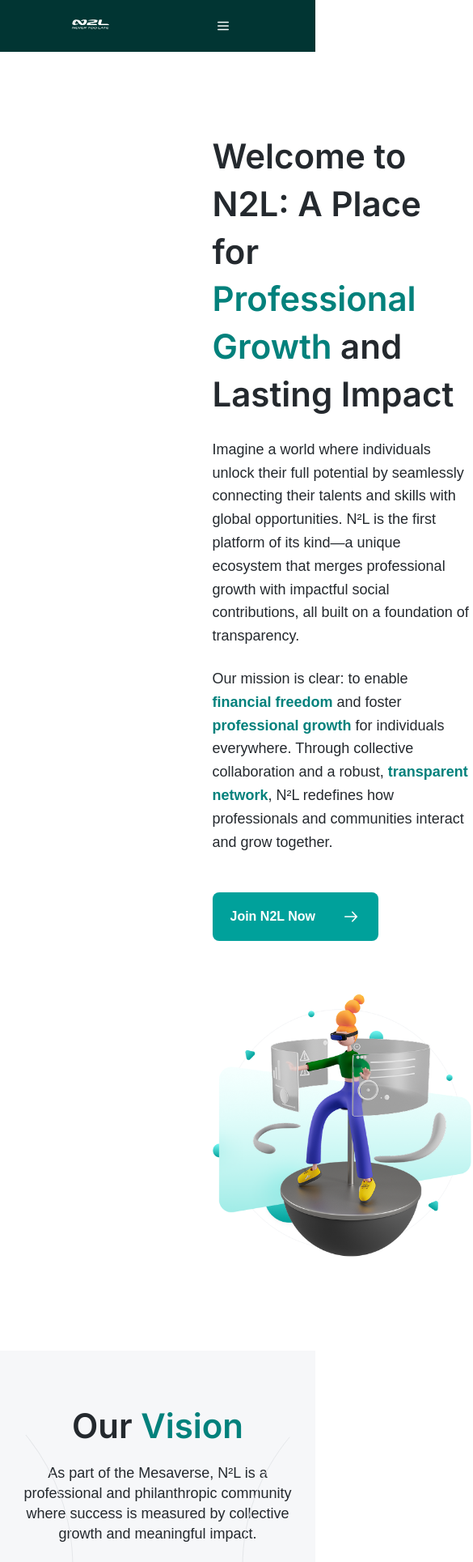
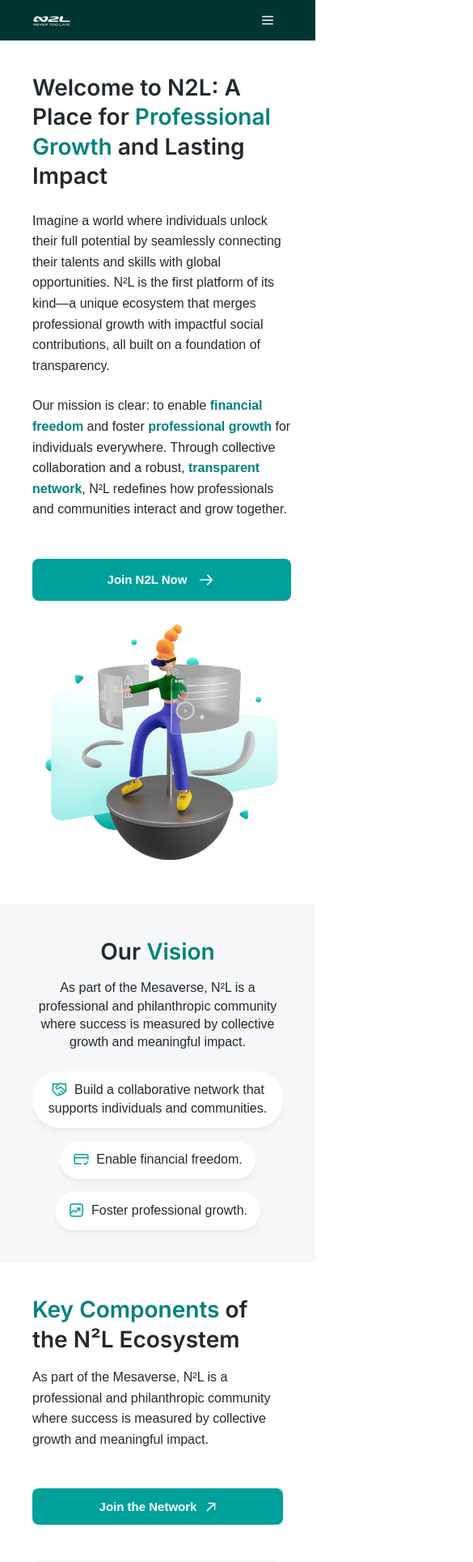
Before and after one commit to alekssawa/N2L, a React (Vite) app in the folder client/: page / in a window 390 px wide. Shown: the top 1929 px of the page at 81% size, 585 px wide, since content can reach past the window. Built offline with nearby package versions, Linux system fonts and the light colour scheme; a web font is replaced by a local one.

Commit message:
add mobile adaptation

```diff
--- a/client/src/components/footer/Footer.module.css
+++ b/client/src/components/footer/Footer.module.css
@@ -21,13 +21,24 @@
 
 .footer__container__up {
   display: flex;
+  position: relative;
   justify-content: space-between;
   align-items: center;
+  text-align: center;
+}
+
+.footer__menu__bar_up {
+  display: flex;
+  align-items: center;
+  /* выравнивание по вертикали */
+  gap: 16px;
+  /* вместо margin-right на каждом спане */
 }
 
 .footer__menu__bar_up span {
+  /* text-align: center; */
   color: #e5e7ea;
-  margin-right: 16px;
+  /* margin-right: 16px; */
   font-size: 14px;
   font-weight: 400;
   line-height: 1.43;
@@ -43,6 +54,7 @@
   padding-bottom: 18px;
   width: 100%;
   object-fit: contain;
+  user-select: none;
 }
 
 .footer__container__down {
@@ -69,6 +81,7 @@
 .footer__container__social__icons {
   float: right;
   align-items: center;
+  user-select: none;
 }
 
 .footer__container__social__icons img {
@@ -78,3 +91,46 @@
 .footer__container__social__icons img:last-child {
   margin-right: 0px;
 }
+
+@media (max-width: 480px) {
+  .footer__container {
+    padding: 24px 16px;
+  }
+
+  .footer__container__up img {
+    margin-left: 8px;
+    width: 42px;
+    height: 22px;
+  }
+
+  .footer__menu__bar_up {
+    gap: 0px;
+  }
+
+  .footer__menu__bar_up span {
+    margin-right: 11px;
+    font-size: 8px;
+    line-height: 1.3;
+  }
+
+  .footer__line {
+    padding-top: 12px;
+    padding-bottom: 12px;
+  }
+
+  .footer__menu__bar_down span {
+    margin-right: 11px;
+    font-size: 8px;
+    line-height: 1.3;
+  }
+
+  .footer__container__social__icons img {
+    margin-right: 11px;
+    width: 16px;
+    height: auto;
+  }
+
+  .footer__container__social__icons img:last-child {
+    margin-right: 0px;
+  }
+}
--- a/client/src/components/header/Header.module.css
+++ b/client/src/components/header/Header.module.css
@@ -3,6 +3,7 @@
   overflow: hidden;
   background-color: #013533;
   font-family: Arial;
+  width: 100%;
 }
 
 .Logo {
@@ -14,9 +15,11 @@
 }
 
 .Logo img {
-  width: 64px; /* подбери под нужный размер */
+  width: 64px;
+  /* подбери под нужный размер */
   height: 34px;
   object-fit: contain;
+  user-select: none;
 }
 
 /* The dropdown container */
@@ -34,8 +37,11 @@
   color: white;
   padding: 14px 16px;
   background-color: inherit;
-  font-family: inherit; /* Important for vertical align on mobile phones */
-  margin: 0; /* Important for vertical align on mobile phones */
+  font-family: inherit;
+  /* Important for vertical align on mobile phones */
+  margin: 0;
+  /* Important for vertical align on mobile phones */
+  user-select: none;
 }
 
 /* Add a red background color to navbar links on hover */
@@ -62,16 +68,19 @@
 
 /* Links inside the dropdown */
 .dropdown__content a {
-  display: flex; /* нужно для gap */
+  display: flex;
+  /* нужно для gap */
   align-items: center;
   color: black;
   padding: 12px;
   text-decoration: none;
   text-align: left;
-  gap: 8px; /* работает только с flex или grid */
+  gap: 8px;
+  /* работает только с flex или grid */
   font-weight: 400;
   font-size: 14px;
   border-radius: 8px;
+  user-select: none;
 }
 
 .dropdown__content a:not(:last-child) {
@@ -79,10 +88,12 @@
 }
 
 .dropdown__content a img {
-  width: 20px; /* подбери под нужный размер */
+  width: 20px;
+  /* подбери под нужный размер */
   height: 20px;
   object-fit: contain;
   color: #454c52;
+
 }
 
 .dropdown__content a.highlight {
@@ -107,3 +118,18 @@
 .dropdown:hover .dropdown__content {
   display: block;
 }
+
+
+@media (max-width: 480px) {
+  .Logo {
+    padding: 8px 32px;
+  }
+
+  .dropdown {
+    padding-right: 32px;
+  }
+
+  .dropdown .dropbtn  {
+    padding: 7px 9px;
+  }
+}
--- a/client/src/components/interval/Interval.module.css
+++ b/client/src/components/interval/Interval.module.css
@@ -6,9 +6,11 @@
   padding: 0 24px;
   display: flex;
   flex-direction: column;
-  align-items: center; /* вот это важно */
+  align-items: center;
+  /* вот это важно */
   text-align: center;
 }
+
 .interval_container {
   position: relative;
   overflow: hidden;
@@ -70,6 +72,14 @@
     0px 3px 3px 0px rgba(199, 199, 199, 9%),
     0px 1px 2px 0px rgba(199, 199, 199, 10%);
 }
+
+.interval_advantage_container span {
+  font-size: 18px;
+  font-weight: 400;
+  line-height: 1.4;
+  color: #24292e;
+}
+
 .left_ellipse {
   position: absolute;
   top: 50%;
@@ -81,6 +91,7 @@
   background-repeat: no-repeat;
   background-size: contain;
   pointer-events: none;
+  user-select: none;
 }
 
 .right_ellipse {
@@ -94,6 +105,7 @@
   background-repeat: no-repeat;
   background-size: contain;
   pointer-events: none;
+  user-select: none;
 }
 
 .interval_advantage_container img {
@@ -106,3 +118,38 @@
   line-height: 1.4;
   color: #24292e;
 }
+
+@media (max-width: 480px) {
+  .right_ellipse,
+  .left_ellipse {
+    display: none;
+  }
+   .interval_container {
+    padding: 40px 16px;
+  }
+
+  .interval_title {
+    font-size: 28px;
+    line-height: 1.3;
+  }
+  .interval_advantage_container span,
+  .interval_description {
+    font-size: 16px;
+  }
+/*
+  .promo_button {
+    width: 100%;
+    justify-content: center;
+    gap: 12px;
+    padding: 14px 18px;
+    font-size: 15px;
+  }
+
+  .promo_image {
+    justify-content: center;
+  }
+
+  .promo_image img {
+    max-width: 90%;
+  } */
+}
--- a/client/src/components/promoSection1/PromoSection1.module.css
+++ b/client/src/components/promoSection1/PromoSection1.module.css
@@ -2,7 +2,7 @@
   max-width: 1280px;
   width: 100%;
   margin: 0 auto;
-  padding: 0 24px; /* добавим немного безопасного бокового паддинга */
+  padding: 0 24px;
 }
 
 .promo_container {
@@ -81,3 +81,40 @@
   max-width: 100%;
   height: auto;
 }
+
+
+@media (max-width: 480px) {
+  .promo_container {
+    padding: 40px 16px;
+  }
+
+  .promo_content {
+    flex-direction: column;
+    gap: 24px;
+  }
+
+  .promo_title {
+    font-size: 28px;
+    line-height: 1.3;
+  }
+
+  .promo_description {
+    font-size: 16px;
+  }
+
+  .promo_button {
+    width: 100%;
+    justify-content: center;
+    gap: 12px;
+    padding: 14px 18px;
+    font-size: 15px;
+  }
+
+  .promo_image {
+    justify-content: center;
+  }
+
+  .promo_image img {
+    max-width: 90%;
+  }
+}
--- a/client/src/components/promoSection2/PromoSection2.module.css
+++ b/client/src/components/promoSection2/PromoSection2.module.css
@@ -1,13 +1,16 @@
 .ecosystem_section {
-  padding: 100px 24px /*calc(79.5px * 3)*/;
+  padding: 100px 24px
+    /*calc(79.5px * 3)*/
+  ;
   background-color: white;
   width: 100%;
 }
 
 .container {
   max-width: 1280px;
-  margin: 0 auto; /* центрирует */
   width: 100%;
+  margin: 0 auto;
+  padding: 0 24px;
 }
 
 .ecosystem_content {
@@ -111,3 +114,49 @@
   font-size: 18px;
   color: #24292e;
 }
+
+@media (max-width: 480px) {
+  .ecosystem_section {
+    padding: 40px 16px;
+  }
+
+  .ecosystem_content {
+    gap: 24px;
+  }
+
+  .title {
+    font-size: 28px;
+    line-height: 1.3;
+  }
+
+  .description {
+    font-size: 16px;
+  }
+
+  .cta_button {
+    position: relative;
+    margin-top: 48px;
+    margin-bottom: 20px;
+    width: 100%;
+    justify-content: center;
+    gap: 12px;
+    padding: 14px 18px;
+    font-size: 15px;
+  }
+
+  .ecosystem_cards {
+
+    flex-direction: column;
+  }
+
+  .card h3 {
+    font-size: 16px;
+    line-height: 1.3;
+  }
+
+  .card p {
+    line-height: 1.3;
+    font-size: 12px;
+  }
+
+}
--- a/client/src/components/promoSection3/PromoSection3.module.css
+++ b/client/src/components/promoSection3/PromoSection3.module.css
@@ -10,6 +10,7 @@
   /* центрирует */
   width: 100%;
   position: relative;
+  /* padding: 0 24px; */
 }
 
 .membership_header {
@@ -42,7 +43,7 @@
   max-width: 670px;
 }
 
-.row {
+/* .row {
   display: flex;
   position: relative;
   z-index: 2;
@@ -50,17 +51,40 @@
   gap: 20px;
   flex-wrap: wrap;
   padding-bottom: 20px;
+} */
+
+.firstRow {
+  display: grid;
+  grid-template-columns: repeat(4, 1fr);
+  gap: 20px;
+  padding-bottom: 20px;
+  max-width: calc(305px * 4 + 20px * 3); /* примерная ширина под 4 блока и gap */
+  margin: 0 auto;
+  position: relative;
+  z-index: 2;
+}
+
+/* Для второй строки — 3 колонки */
+.secondRow {
+  display: grid;
+  grid-template-columns: repeat(3, 1fr);
+  gap: 20px;
+  /* padding-bottom: 20px; */
+  max-width: calc(413px * 3 + 20px * 2);
+  margin: 0 auto;
+  position: relative;
+  z-index: 2;
 }
 
 .blockShadow {
-  flex: 1 1;
+  /* flex: 1 1; */
   position: relative;
   overflow: hidden;
-  width: 305px;
+  /* width: 305px; */
+  width: 100%;
   max-width: 305px;
   height: 360px;
   background-color: #ced2d6;
-  /* background-color: white; */
   padding-top: 15px;
   text-align: center;
   font-size: 18px;
@@ -83,7 +107,8 @@
   left: -5px;
   border-radius: 20px;
   height: 370px;
-  width: 315px;
+  /* max-width: 315px; */
+  width: 102.5%;
   background-color: #ffffff;
 }
 
@@ -95,10 +120,11 @@
 }
 
 .blockShadowWide {
-  flex: 1 1;
+  /* flex: 1 1; */
   position: relative;
   overflow: hidden;
-  width: 413.33px;
+  /* width: 413.33px; */
+  width: 100%;
   max-width: 413.33px;
   height: 360px;
   background-color: #ced2d6;
@@ -124,7 +150,8 @@
   left: -5px;
   border-radius: 20px;
   height: 370px;
-  width: 423.33px;
+  /* width: 423.33px; */
+  width: 102.5%;
   background-color: #ffffff;
 }
 
@@ -225,6 +252,7 @@
   background-repeat: no-repeat;
   background-size: contain;
   pointer-events: none;
+  user-select: none;
 }
 
 .promo_Decorative_Element_001 {
@@ -236,6 +264,7 @@
   background-repeat: no-repeat;
   background-size: contain;
   pointer-events: none;
+  user-select: none;
 }
 
 .promo_Decorative_Element_002 {
@@ -246,4 +275,47 @@
   background-repeat: no-repeat;
   background-size: contain;
   pointer-events: none;
+  user-select: none;
 }
+
+@media (max-width: 480px) {
+  .membership_section {
+    padding: 40px 16px;
+  }
+
+  .title {
+    font-size: 28px;
+    line-height: 1.3;
+  }
+
+  .description {
+    font-size: 16px;
+    /* margin: 0 auto 32px auto; */
+  }
+
+  .firstRow,
+  .secondRow {
+    grid-template-columns: 1fr;
+    max-width: 100%;
+  }
+
+  .secondRow {
+    max-width: calc(305px * 4 + 20px * 3);
+  }
+
+  .blockShadow {
+    max-width: 100%;
+  }
+
+  .blockShadowWide {
+    max-width: 100%;
+  }
+
+  .promo_Ellipse_003,
+  .promo_Decorative_Element_001,
+  .promo_Decorative_Element_002{
+    display: none;
+  }
+
+
+}
--- a/client/src/components/promoSection3/PromoSection3.tsx
+++ b/client/src/components/promoSection3/PromoSection3.tsx
@@ -28,7 +28,7 @@
             values your expertise and amplifies your impact:
           </p>
         </div>
-        <div className={styles.row}>
+        <div className={styles.firstRow}>
           <div className={styles.blockShadow}>
             <div className={styles.block}>
               <div className={styles.title1}>
@@ -182,7 +182,7 @@
             </div>
           </div>
         </div>
-        <div className={styles.row}>
+        <div className={styles.secondRow}>
           <div className={styles.blockShadowWide}>
             <div className={styles.blockWide}>
               <div className={styles.title1}>
--- a/client/src/components/promoSection4/PromoSection4.module.css
+++ b/client/src/components/promoSection4/PromoSection4.module.css
@@ -117,7 +117,7 @@
   align-items: center;
 }
 
-.realm_picture_container > img {
+.realm_picture_container>img {
   position: relative;
   z-index: 3;
   width: auto;
@@ -134,6 +134,7 @@
   z-index: 1;
   pointer-events: none;
   clip-path: inset(0px 0px 165px 0px);
+  user-select: none;
   /* background-color: red; */
 }
 
@@ -143,6 +144,7 @@
   top: 230px;
   left: 185px;
   pointer-events: none;
+  user-select: none;
 }
 
 .ellipse3 {
@@ -151,6 +153,7 @@
   top: 256px;
   left: 83px;
   pointer-events: none;
+  user-select: none;
 }
 
 .promo_Ellipse_004 {
@@ -161,6 +164,7 @@
   left: -6%;
   z-index: 1;
   pointer-events: none;
+  user-select: none;
 }
 
 .promo_Ellipse_005 {
@@ -171,6 +175,7 @@
   right: -6%;
   z-index: 1;
   pointer-events: none;
+  user-select: none;
 }
 
 .promo_Ellipse_006 {
@@ -181,6 +186,7 @@
   left: -6%;
   z-index: 1;
   pointer-events: none;
+  user-select: none;
 }
 
 .promo_Ellipse_007 {
@@ -191,4 +197,61 @@
   right: -6%;
   z-index: 1;
   pointer-events: none;
+  user-select: none;
 }
+
+@media (max-width: 480px) {
+  .realm_section {
+    padding: 40px 16px;
+  }
+
+  .container {
+    padding-left: 0px;
+    padding-right: 0px;
+    gap: 0px;
+    display: inline;
+  }
+
+  .ecosystem_content {
+    gap: 24px;
+  }
+
+  .title {
+    font-size: 28px;
+    line-height: 1.3;
+  }
+
+  .description {
+    font-size: 16px;
+    line-height: 1.4;
+  }
+
+  .realm_button {
+    position: relative;
+    margin-top: 48px;
+    /* margin-bottom: 20px; */
+    width: 100%;
+    justify-content: center;
+    gap: 12px;
+    padding: 14px 18px;
+    font-size: 15px;
+  }
+
+  .realm_picture_container {
+    position: relative;
+    display: flex;
+    align-items: center;
+  }
+
+  .realm_picture_container>img,
+  .ellipse1,
+  .ellipse2,
+  .ellipse3,
+  .promo_Ellipse_004,
+  .promo_Ellipse_005,
+  .promo_Ellipse_006,
+  .promo_Ellipse_007 {
+    display: none;
+  }
+
+}
--- a/client/src/components/promoSection5/PromoSection5.module.css
+++ b/client/src/components/promoSection5/PromoSection5.module.css
@@ -83,7 +83,8 @@
     max-height 0.5s ease,
     opacity 0.5s ease,
     border-radius 0.3s ease;
-  will-change: max-height, opacity; /* Оптимизация для браузера */
+  will-change: max-height, opacity;
+  /* Оптимизация для браузера */
 }
 
 .answerWrapper.open {
@@ -92,7 +93,8 @@
   border-radius: 0 0 12px 12px;
   transition:
     max-height 0.5s ease,
-    opacity 0.5s ease 0.1s, /* Небольшая задержка для opacity */
+    opacity 0.5s ease 0.1s,
+    /* Небольшая задержка для opacity */
     border-radius 0.3s ease;
 }
 
@@ -111,3 +113,25 @@
 .answerWrapper.open .answer {
   padding: 20px;
 }
+
+@media (max-width: 480px) {
+  .FAQ_section {
+    padding: 40px 16px;
+  }
+
+  .container {
+    padding-left: 0px;
+    padding-right: 0px;
+  }
+
+
+  .title {
+    font-size: 28px;
+    line-height: 1.3;
+  }
+
+  .description {
+    font-size: 16px;
+  }
+
+}
```
